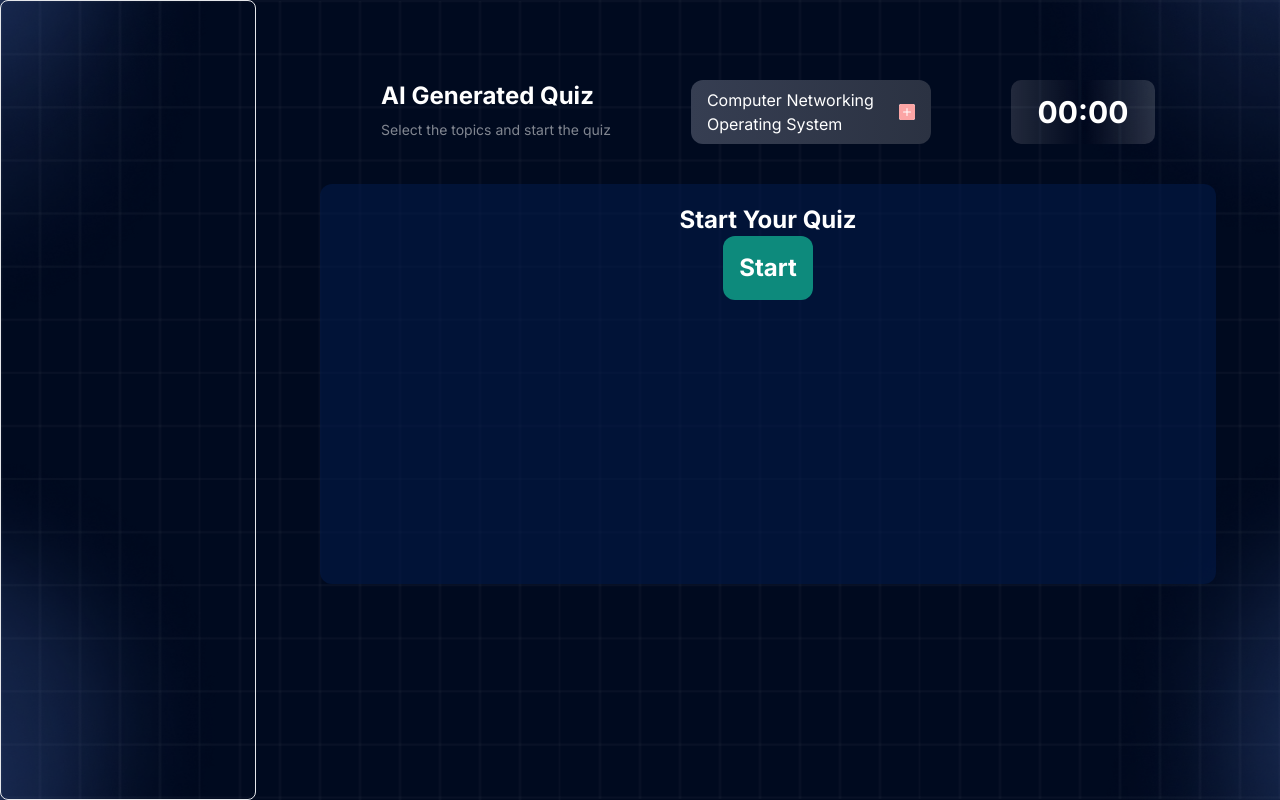
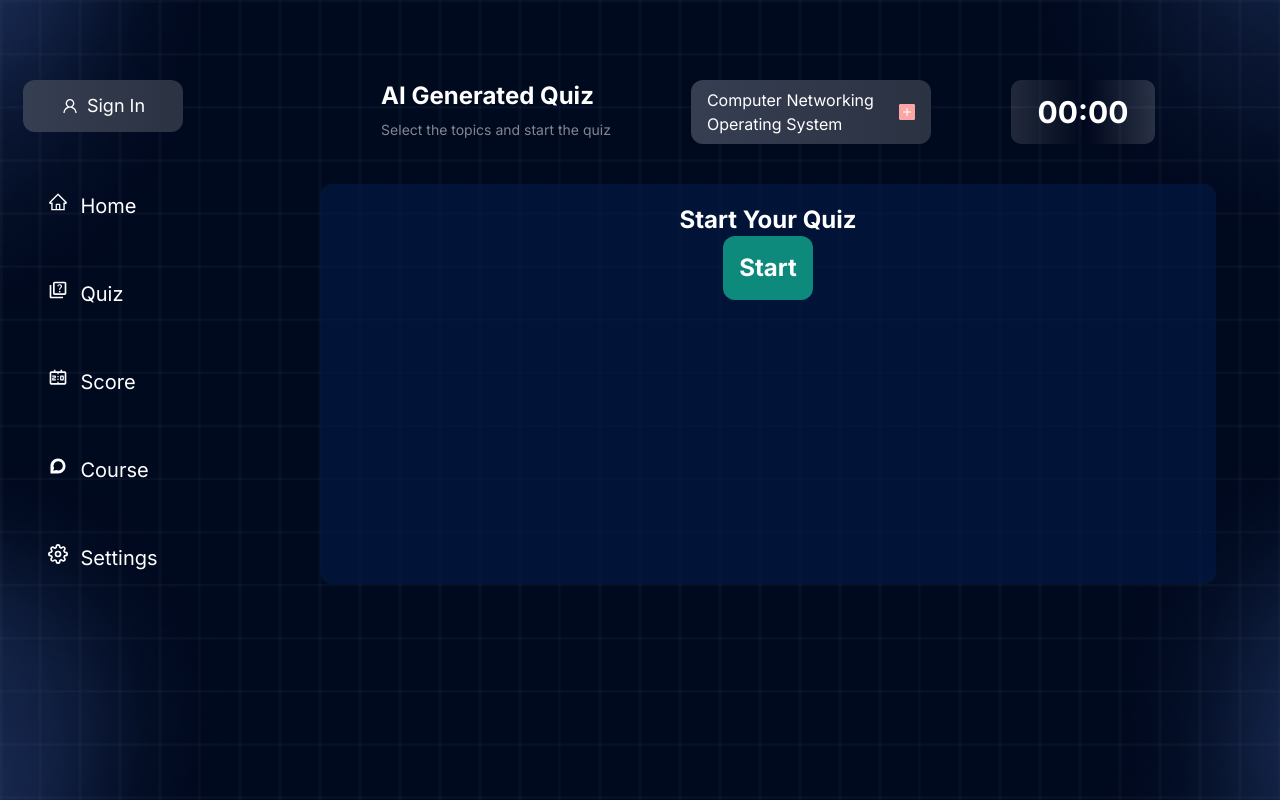
Before and after one commit to mecskyverse/tekathon-2023, a Next.js app in the folder client/: page / in a window 1280 px wide. Built offline with nearby package versions, Linux system fonts and the light colour scheme.

Commit message:
SideNav bar added

```diff
--- a/client/src/app/page.js
+++ b/client/src/app/page.js
@@ -1,7 +1,7 @@
 "use client";
 import Image from 'next/image'
 import {useState, useEffect} from 'react'
-// import React, {useState} from 'react'
+import SideNav from '@/components/SideNav';
 import DashboardHeader from '@/components/DashboardHeader'
 import QuizSection from '@/components/QuizSection'
 export default function Home() {
@@ -40,8 +40,8 @@ export default function Home() {
   }
   return (
     <main className="flex flex-row h-screen w-screen bg-[#000A1F] home-screen items-center">
-      <div className='w-[20vw] h-full border rounded-lg'>
-
+      <div className='w-[20vw] h-full rounded-lg '>
+        <SideNav/>
       </div>
       <div className='flex flex-col items-center h-full w-[80vw]'>
 
```
